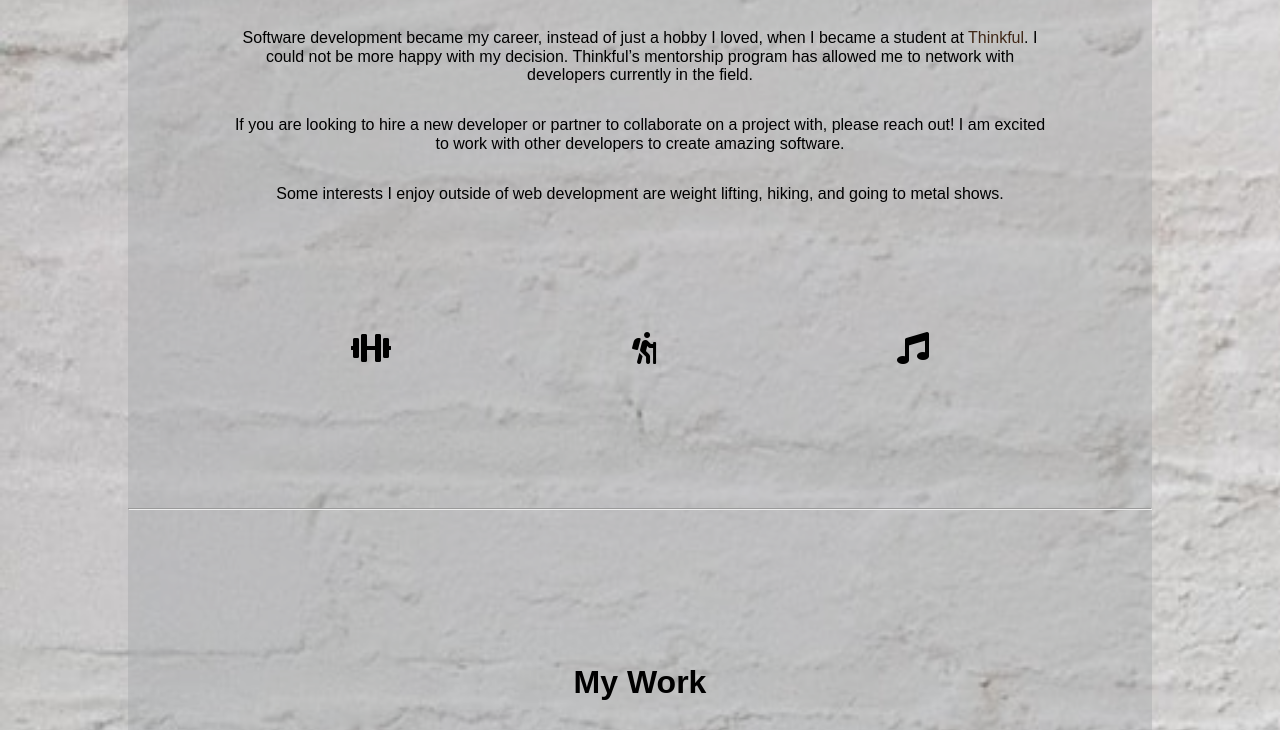
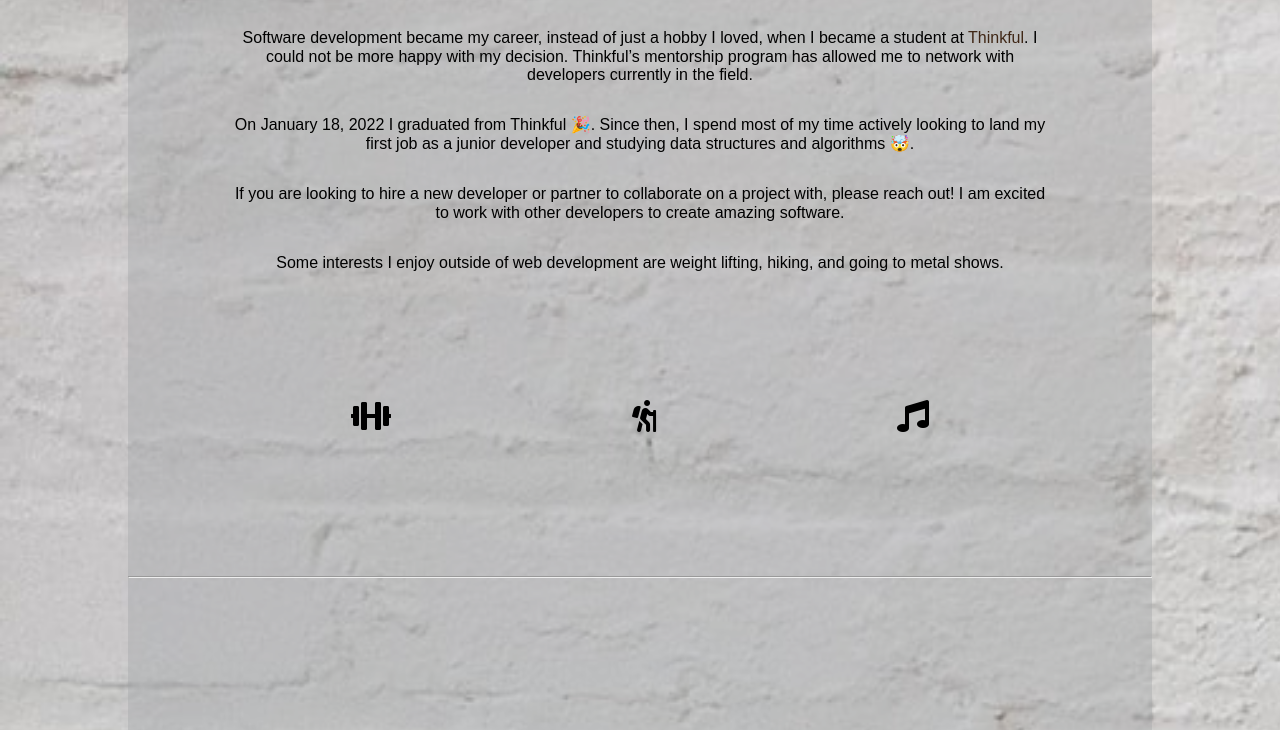
Before and after one commit to jordanbmowry/portfolio, a plain HTML site: page index.html in a window 1280 px wide. Shown: the part 1447-2177 px from the top of the page. Drawn offline with nearby package versions, Linux system fonts and the light colour scheme.

Commit message:
updated text

```diff
--- a/index.html
+++ b/index.html
@@ -83,6 +83,12 @@
                   >. I could not be more happy with my decision. Thinkful’s
                   mentorship program has allowed me to network with developers
                   currently in the field.
+                </p>
+                <p>
+                  On January 18, 2022 I graduated from Thinkful 🎉. Since then,
+                  I spend most of my time actively looking to land my first job
+                  as a junior developer and studying data structures and
+                  algorithms 🤯.
                 </p>
                 <p>
                   If you are looking to hire a new developer or partner to
```
